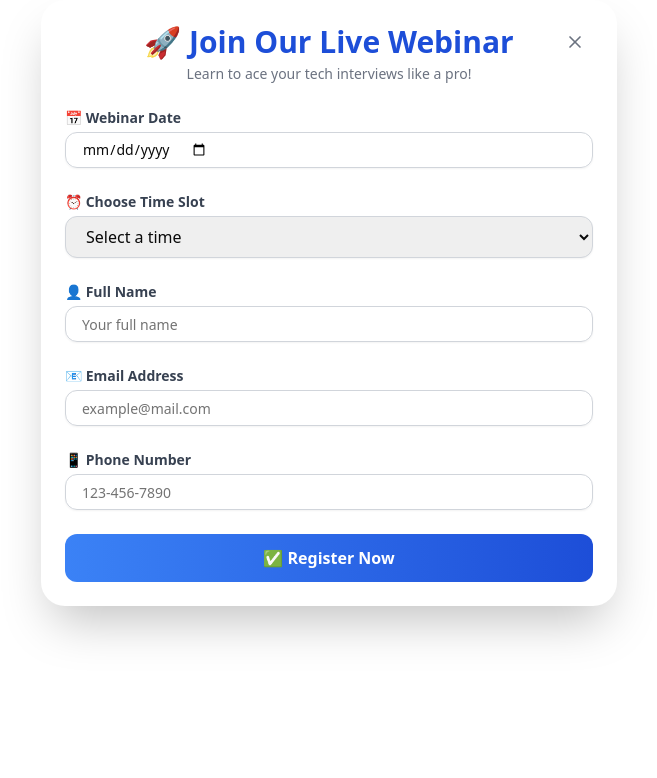
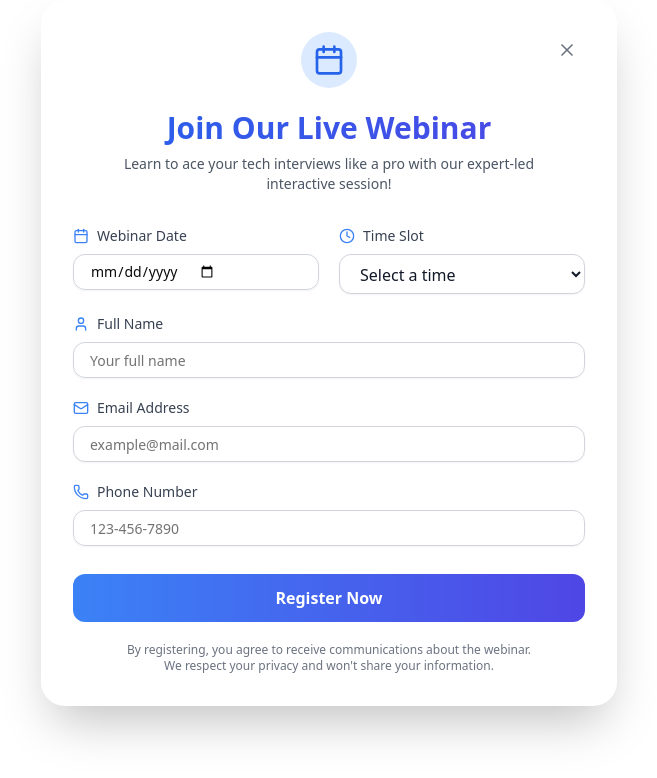
Before and after one commit to Kathir63744/ace, a Next.js app: page /webinarform in a window 1280 px wide. Shown: the top 778 px of the page, without its empty margins (311-968 px from the left). Built offline with nearby package versions, Linux system fonts and the light colour scheme.

Commit message:
Update page.js

```diff
--- a/src/app/webinarform/page.js
+++ b/src/app/webinarform/page.js
@@ -2,9 +2,10 @@
 
 import { useState } from "react"
 import { toast } from "sonner"
-import { X } from "lucide-react"
+import { X, Calendar, Clock, User, Mail, Phone, Loader2 } from "lucide-react"
 import { Input } from "../components/ui/input"
 import { Label } from "../components/ui/label"
+
 export default function WebinarForm({ closeModal }) {
   const [fullName, setFullName] = useState("")
   const [email, setEmail] = useState("")
@@ -12,6 +13,7 @@ export default function WebinarForm({ closeModal }) {
   const [webinarTime, setWebinarTime] = useState("")
   const [selectedDate, setSelectedDate] = useState("")
   const [isSubmitting, setIsSubmitting] = useState(false)
+
   const handleSubmit = async (e) => {
     e.preventDefault()
     setIsSubmitting(true)
@@ -19,11 +21,10 @@ export default function WebinarForm({ closeModal }) {
       name: fullName,
       email,
       phone: phoneNumber,
-      date: selectedDate instanceof Date
-        ? selectedDate.toISOString().split("T")[0]
-        : selectedDate,
+      date: selectedDate instanceof Date ? selectedDate.toISOString().split("T")[0] : selectedDate,
       time: webinarTime,
     }
+
     try {
       const response = await fetch("http://localhost:9090/api/email/send", {
         method: "POST",
@@ -32,6 +33,7 @@ export default function WebinarForm({ closeModal }) {
         },
         body: JSON.stringify(formData),
       })
+
       if (response.ok) {
         toast.success("Registration successful!")
         setTimeout(() => {
@@ -47,48 +49,69 @@ export default function WebinarForm({ closeModal }) {
       setIsSubmitting(false)
     }
   }
+
   return (
-    <div className="w-full max-w-xl mx-auto bg-white shadow-2xl rounded-3xl overflow-hidden p-6">
+    <div className="w-full max-w-xl mx-auto bg-white dark:bg-gray-800 shadow-2xl rounded-3xl overflow-hidden p-4 sm:p-6 md:p-8 transition-all">
       <div className="relative">
         <button
           onClick={closeModal}
-          className="absolute right-2 top-2 text-gray-500 hover:text-gray-800"
+          className="absolute right-0 top-0 text-gray-500 hover:text-gray-800 dark:text-gray-400 dark:hover:text-gray-200 transition-colors p-2 rounded-full hover:bg-gray-100 dark:hover:bg-gray-700"
+          aria-label="Close modal"
         >
           <X className="w-5 h-5" />
         </button>
-        <div className="text-center mb-6">
-          <h2 className="text-3xl font-extrabold text-blue-700">
-            🚀 Join Our Live Webinar
+
+        <div className="text-center mb-8">
+          <div className="inline-block bg-blue-100 dark:bg-blue-900 p-3 rounded-full mb-4">
+            <Calendar className="w-8 h-8 text-blue-600 dark:text-blue-300" />
+          </div>
+          <h2 className="text-2xl sm:text-3xl font-extrabold bg-gradient-to-r from-blue-600 to-indigo-600 bg-clip-text text-transparent">
+            Join Our Live Webinar
           </h2>
-          <p className="text-sm text-gray-500 mt-1">
-            Learn to ace your tech interviews like a pro!
+          <p className="text-sm text-gray-600 dark:text-gray-300 mt-2 max-w-md mx-auto">
+            Learn to ace your tech interviews like a pro with our expert-led interactive session!
           </p>
         </div>
       </div>
-      <form onSubmit={handleSubmit} className="space-y-6">
-        {/* Date (Simplified) */}
-        <div>
-          <Label className="block text-sm font-semibold text-gray-700 mb-1">
-            📅 Webinar Date
+
+      <form onSubmit={handleSubmit} className="space-y-5">
+        <div className="grid grid-cols-1 sm:grid-cols-2 gap-5">
+          {/* Date */}
+          <div className="space-y-2">
+            <Label
+              htmlFor="webinar-date"
+              className="flex items-center text-sm font-medium text-gray-700 dark:text-gray-300"
+            >
+              <Calendar className="w-4 h-4 mr-2 text-blue-500" />
+              Webinar Date
             </Label>
+            <div className="relative">
               <Input
+                id="webinar-date"
                 type="date"
                 value={selectedDate ? selectedDate.toISOString?.().split("T")[0] || selectedDate : ""}
                 onChange={(e) => setSelectedDate(e.target.value)}
                 required
-            className="rounded-xl border border-gray-300 px-4 py-2 shadow-sm"
+                className="rounded-xl border border-gray-300 dark:border-gray-600 px-4 py-2 shadow-sm focus:ring-2 focus:ring-blue-500 focus:border-transparent w-full pl-4 pr-4 transition-all"
               />
             </div>
-        {/* Time (Simplified) */}
-        <div>
-          <Label className="block text-sm font-semibold text-gray-700 mb-1">
-            ⏰ Choose Time Slot
+          </div>
+
+          {/* Time */}
+          <div className="space-y-2">
+            <Label
+              htmlFor="webinar-time"
+              className="flex items-center text-sm font-medium text-gray-700 dark:text-gray-300"
+            >
+              <Clock className="w-4 h-4 mr-2 text-blue-500" />
+              Time Slot
             </Label>
             <select
+              id="webinar-time"
               value={webinarTime}
               onChange={(e) => setWebinarTime(e.target.value)}
               required
-            className="w-full rounded-xl border border-gray-300 px-4 py-2 shadow-sm focus:outline-none focus:ring-2 focus:ring-blue-400"
+              className="w-full rounded-xl border border-gray-300 dark:border-gray-600 px-4 py-2 shadow-sm focus:outline-none focus:ring-2 focus:ring-blue-500 focus:border-transparent bg-white dark:bg-gray-700 text-gray-900 dark:text-gray-100 h-10 transition-all"
             >
               <option value="">Select a time</option>
               <option value="10:00">10:00 AM</option>
@@ -97,58 +120,82 @@ export default function WebinarForm({ closeModal }) {
               <option value="18:00">6:00 PM</option>
             </select>
           </div>
+        </div>
+
         {/* Name */}
-        <div>
-          <Label className="block text-sm font-semibold text-gray-700 mb-1">
-            👤 Full Name
+        <div className="space-y-2">
+          <Label htmlFor="full-name" className="flex items-center text-sm font-medium text-gray-700 dark:text-gray-300">
+            <User className="w-4 h-4 mr-2 text-blue-500" />
+            Full Name
           </Label>
           <Input
+            id="full-name"
             type="text"
             value={fullName}
             onChange={(e) => setFullName(e.target.value)}
             required
             placeholder="Your full name"
-            className="rounded-xl border border-gray-300 px-4 py-2 shadow-sm"
+            className="rounded-xl border border-gray-300 dark:border-gray-600 px-4 py-2 shadow-sm focus:ring-2 focus:ring-blue-500 focus:border-transparent w-full transition-all"
           />
         </div>
+
         {/* Email */}
-        <div>
-          <Label className="block text-sm font-semibold text-gray-700 mb-1">
-            📧 Email Address
+        <div className="space-y-2">
+          <Label htmlFor="email" className="flex items-center text-sm font-medium text-gray-700 dark:text-gray-300">
+            <Mail className="w-4 h-4 mr-2 text-blue-500" />
+            Email Address
           </Label>
           <Input
+            id="email"
             type="email"
             value={email}
             onChange={(e) => setEmail(e.target.value)}
             required
             placeholder="example@mail.com"
-            className="rounded-xl border border-gray-300 px-4 py-2 shadow-sm"
+            className="rounded-xl border border-gray-300 dark:border-gray-600 px-4 py-2 shadow-sm focus:ring-2 focus:ring-blue-500 focus:border-transparent w-full transition-all"
           />
         </div>
+
         {/* Phone */}
-        <div>
-          <Label className="block text-sm font-semibold text-gray-700 mb-1">
-            📱 Phone Number
+        <div className="space-y-2">
+          <Label htmlFor="phone" className="flex items-center text-sm font-medium text-gray-700 dark:text-gray-300">
+            <Phone className="w-4 h-4 mr-2 text-blue-500" />
+            Phone Number
           </Label>
           <Input
+            id="phone"
             type="tel"
             value={phoneNumber}
             onChange={(e) => setPhoneNumber(e.target.value)}
             required
             placeholder="123-456-7890"
-            className="rounded-xl border border-gray-300 px-4 py-2 shadow-sm"
+            className="rounded-xl border border-gray-300 dark:border-gray-600 px-4 py-2 shadow-sm focus:ring-2 focus:ring-blue-500 focus:border-transparent w-full transition-all"
           />
         </div>
+
         {/* Submit */}
-        <div>
+        <div className="pt-2">
           <button
             type="submit"
             disabled={isSubmitting}
-            className="w-full bg-gradient-to-r from-blue-500 to-blue-700 text-white font-semibold py-3 rounded-xl hover:scale-105 transform transition-all duration-200"
+            className="w-full bg-gradient-to-r from-blue-500 to-indigo-600 text-white font-semibold py-3 rounded-xl hover:shadow-lg transform transition-all duration-200 flex items-center justify-center space-x-2 disabled:opacity-70 disabled:cursor-not-allowed"
           >
-            {isSubmitting ? "Registering..." : "✅ Register Now"}
+            {isSubmitting ? (
+              <>
+                <Loader2 className="w-5 h-5 animate-spin" />
+                <span>Registering...</span>
+              </>
+            ) : (
+              <span>Register Now</span>
+            )}
           </button>
         </div>
+
+        <p className="text-xs text-center text-gray-500 dark:text-gray-400 mt-4">
+          By registering, you agree to receive communications about the webinar.
+          <br />
+          We respect your privacy and won't share your information.
+        </p>
       </form>
     </div>
   )
```
Lines whose indentation alone changed are shown as unchanged.
